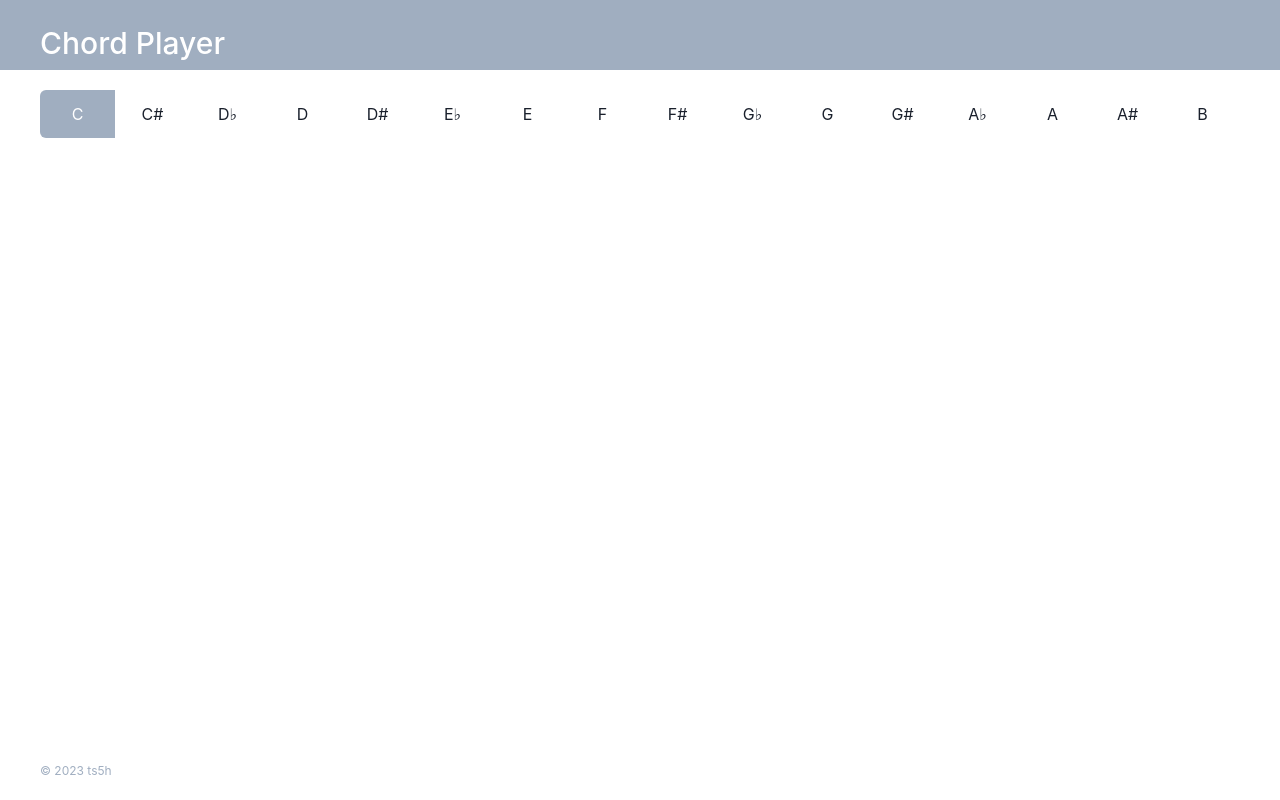
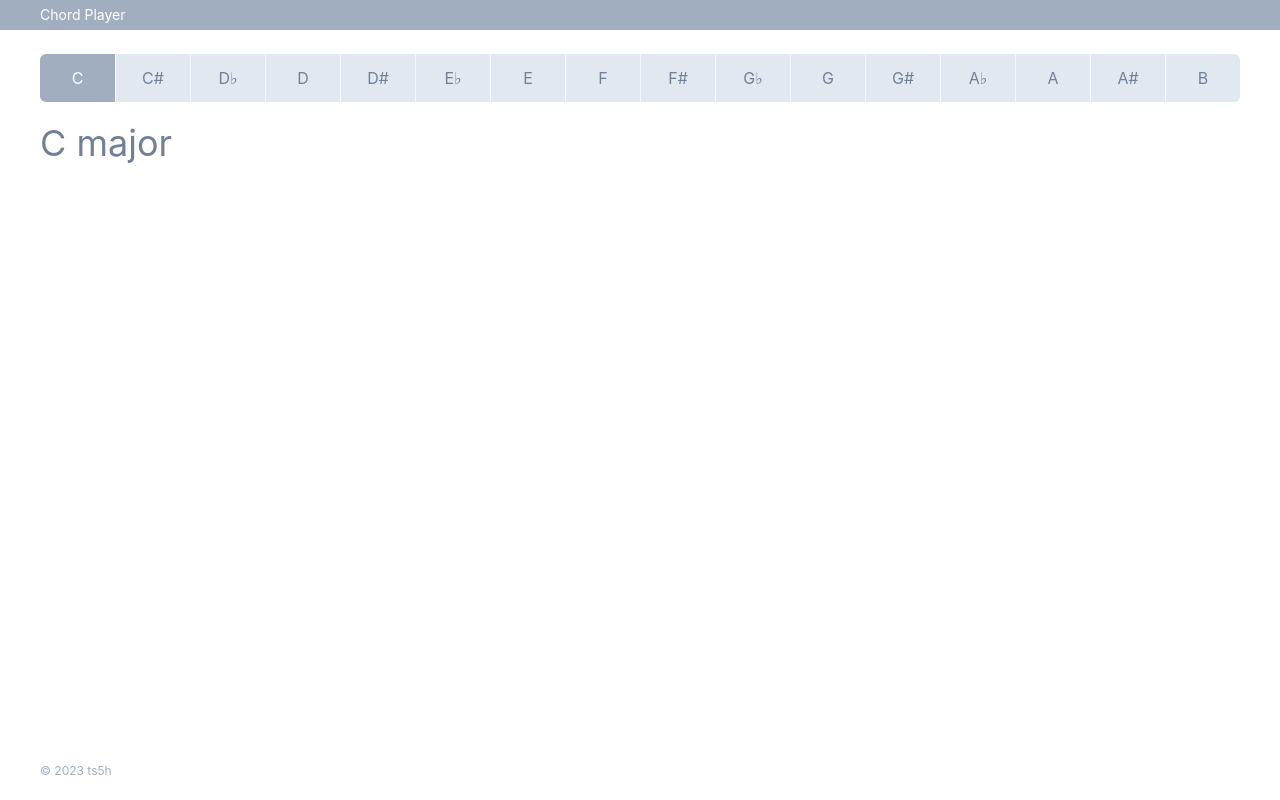
Before and after one commit to ts5h/chord_explorer, a React (Create React App) app: page /c/major in a window 1280 px wide. Built offline with nearby package versions, Linux system fonts and the light colour scheme.

Commit message:
Add scale and chord navigations

```diff
--- a/src/App.tsx
+++ b/src/App.tsx
@@ -4,13 +4,23 @@ import { Home } from "~/pages/Home";
 import "~/scss/App.scss";
 
 export const App = () => {
-  const getPath = (scale: string, chord: string) => `/${scale}/${chord}`;
+  const getPath = (scale?: string, chord?: string) => {
+    if (scale && chord) {
+      return `/${scale}/${chord}`;
+    } else if (scale) {
+      return `/${scale}`;
+    } else {
+      return "/";
+    }
+  };
 
   return (
     <BrowserRouter>
       <Routes>
         <Route path="/" element={<Home />}>
-          <Route path={getPath(":scale", ":chord")} element={<Home />} />
+          <Route path={getPath(":scale")} element={<Home />}>
+            <Route path={getPath(":scale", ":chord")} element={<Home />} />
+          </Route>
         </Route>
       </Routes>
     </BrowserRouter>
--- a/src/components/Contents/index.tsx
+++ b/src/components/Contents/index.tsx
@@ -1,6 +1,26 @@
 import React from "react";
+import { Heading, HStack } from "@chakra-ui/react";
+import { useAtom } from "jotai/react";
+import { getCurrentChord, getCurrentScale } from "~/store/global/atoms";
+import { scales } from "~/domain/ValueObjects/scales";
+import { chords } from "~/domain/ValueObjects/chord";
 import { ScalesNav } from "~/components/ScalesNav";
 
 export const Contents = () => {
-  return <ScalesNav />;
+  const [currentScale] = useAtom(getCurrentScale);
+  const [currentChord] = useAtom(getCurrentChord);
+
+  const scale = scales.find((scale) => scale.value === currentScale)?.label;
+  const chord = chords.find((chord) => chord.value === currentChord)?.label;
+
+  return (
+    <>
+      <ScalesNav />
+      <HStack mt={5}>
+        <Heading as="h2" size="xl" color="gray.500" fontWeight="normal">
+          {scale} {chord}
+        </Heading>
+      </HStack>
+    </>
+  );
 };
--- a/src/components/Header/index.tsx
+++ b/src/components/Header/index.tsx
@@ -5,8 +5,8 @@ import { Link } from "react-router-dom";
 export const Header = () => {
   return (
     <HStack w="full" justify="center" bgColor="gray.400" color="white">
-      <HStack w="full" maxW="1240px" align="end" p={5} pt={7} pb={3}>
-        <Heading as="h1" size="lg" fontWeight="500" lineHeight={1}>
+      <HStack w="full" maxW="1240px" align="end" px={5} py={2}>
+        <Heading as="h1" size="xs" fontWeight="normal" lineHeight={1}>
           <Link to="/">Chord Player</Link>
         </Heading>
       </HStack>
--- a/src/components/PageTemplate/index.tsx
+++ b/src/components/PageTemplate/index.tsx
@@ -6,7 +6,7 @@ import { Contents } from "~/components/Contents";
 
 export const PageTemplate = () => {
   return (
-    <VStack spacing={5} h="full">
+    <VStack spacing={6} h="full">
       <Header />
       <VStack spacing={0} w="full" maxW="1240px" h="full" align="start" px={5}>
         <Contents />
--- a/src/components/ScalesNav/RadioCard/index.tsx
+++ b/src/components/ScalesNav/RadioCard/index.tsx
@@ -14,16 +14,27 @@ export const RadioCard = (props: Props) => {
 
   return (
     <Box as="label" w="17%">
-      <input {...input} />
+      <input onSelect={props.onSelect} {...input} />
       <Box
         {...checkbox}
+        bg="gray.200"
+        borderLeftWidth={props.index === 0 ? 0 : 1}
+        borderColor="gray.50"
+        color="gray.500"
         cursor="pointer"
         textAlign="center"
+        transitionDuration="0.2s"
         py={3}
         _checked={{
           bg: "gray.400",
           color: "white",
         }}
+        _hover={{
+          bg: props.isChecked ? "gray.400" : "gray.300",
+          color: props.isChecked ? "white" : "gray.500",
+        }}
+        aria-checked={props.isChecked}
+        onClick={props.onSelect}
       >
         {props.children}
       </Box>
--- a/src/components/ScalesNav/index.tsx
+++ b/src/components/ScalesNav/index.tsx
@@ -1,23 +1,47 @@
-import React from "react";
+import React, { useCallback, useEffect } from "react";
 import { HStack, useRadioGroup } from "@chakra-ui/react";
+import { useAtom } from "jotai/react";
+import { getCurrentChord, getCurrentScale } from "~/store/global/atoms";
+import { useNavigate, useParams } from "react-router-dom";
 import { RadioCard } from "~/components/ScalesNav/RadioCard";
 import { scales } from "~/domain/ValueObjects/scales";
 
 export const ScalesNav = () => {
+  const urlParams = useParams<{ scale: string }>();
+  const navigate = useNavigate();
+
+  const [currentScale, setCurrentScale] = useAtom(getCurrentScale);
+  const [currentChord] = useAtom(getCurrentChord);
+
+  const defaultScale = urlParams.scale ? urlParams.scale.toLowerCase() : currentScale;
+
   const { getRootProps, getRadioProps } = useRadioGroup({
     name: "scale",
-    defaultValue: "C",
-    onChange: console.log,
+    defaultValue: defaultScale,
+    onChange: (value) => setCurrentScale(value),
   });
 
   const group = getRootProps();
+
+  useEffect(() => {
+    setCurrentScale(defaultScale);
+    navigate(`/${defaultScale}/${currentChord}`);
+  }, [defaultScale, navigate, setCurrentScale]);
+
+  const handleSelect = useCallback(
+    (scale: string) => {
+      setCurrentScale(scale);
+      navigate(`/${scale}/${currentChord}`);
+    },
+    [navigate, setCurrentScale]
+  );
 
   return (
     <HStack spacing={0} w="full" borderRadius="md" overflow="hidden" {...group}>
       {scales.map((option, index) => {
         const radio = getRadioProps({ value: option.value });
         return (
-          <RadioCard key={option.value} index={index} {...radio}>
+          <RadioCard key={option.value} index={index} onSelect={() => handleSelect(option.value)} {...radio}>
             {option.label}
           </RadioCard>
         );
--- /dev/null
+++ b/src/domain/ValueObjects/chord/index.ts
@@ -0,0 +1,17 @@
+export const chords = [
+  { label: "major", value: "major" },
+  { label: "minor", value: "minor" },
+  { label: "7th", value: "seventh" },
+  { label: "minor 7th", value: "minor-seventh" },
+  { label: "major 7th", value: "major-seventh" },
+  { label: "minor major 7th", value: "minor-major-seventh" },
+  { label: "6th", value: "sixth" },
+  { label: "minor 6th", value: "minor-sixth" },
+  { label: "6/9 (6add9)", value: "six-add-nine" },
+  { label: "5th", value: "fifth" },
+  { label: "9th", value: "ninth" },
+  { label: "minor 9th", value: "minor-ninth" },
+  { label: "major 9th", value: "major-ninth" },
+  { label: "11th", value: "eleventh" },
+  { label: "minor 11th", value: "minor-eleventh" },
+];
--- a/src/domain/ValueObjects/scales/index.ts
+++ b/src/domain/ValueObjects/scales/index.ts
@@ -1,18 +1,18 @@
 export const scales = [
-  { label: "C", value: "C" },
-  { label: "C#", value: "C-sharp" },
-  { label: "D♭", value: "D-flat" },
-  { label: "D", value: "D" },
-  { label: "D#", value: "D-sharp" },
-  { label: "E♭", value: "E-flat" },
-  { label: "E", value: "E" },
-  { label: "F", value: "F" },
-  { label: "F#", value: "F-sharp" },
-  { label: "G♭", value: "G-flat" },
-  { label: "G", value: "G" },
-  { label: "G#", value: "G-sharp" },
-  { label: "A♭", value: "A-flat" },
-  { label: "A", value: "A" },
-  { label: "A#", value: "A-sharp" },
-  { label: "B", value: "B" },
+  { label: "C", value: "c" },
+  { label: "C#", value: "c-sharp" },
+  { label: "D♭", value: "d-flat" },
+  { label: "D", value: "d" },
+  { label: "D#", value: "d-sharp" },
+  { label: "E♭", value: "e-flat" },
+  { label: "E", value: "e" },
+  { label: "F", value: "f" },
+  { label: "F#", value: "f-sharp" },
+  { label: "G♭", value: "g-flat" },
+  { label: "G", value: "g" },
+  { label: "G#", value: "g-sharp" },
+  { label: "A♭", value: "a-flat" },
+  { label: "A", value: "a" },
+  { label: "A#", value: "a-sharp" },
+  { label: "B", value: "b" },
 ];
--- /dev/null
+++ b/src/store/global/atoms/index.ts
@@ -0,0 +1,4 @@
+import { atom } from "jotai";
+
+export const getCurrentScale = atom<string>("c");
+export const getCurrentChord = atom<string>("major");
```
Also changed, not shown: 1 other file (tests, documents, lock files or other folders).
